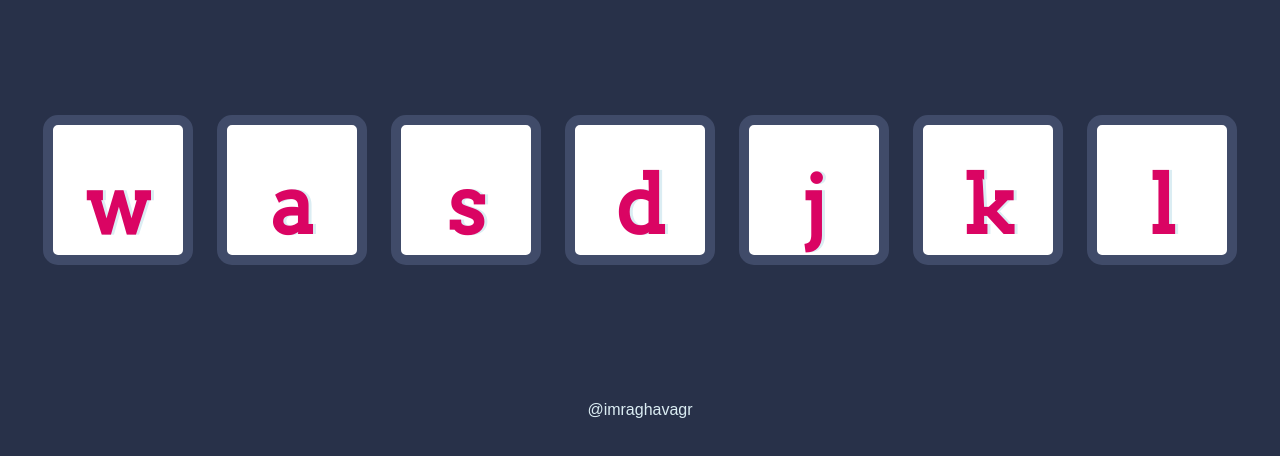
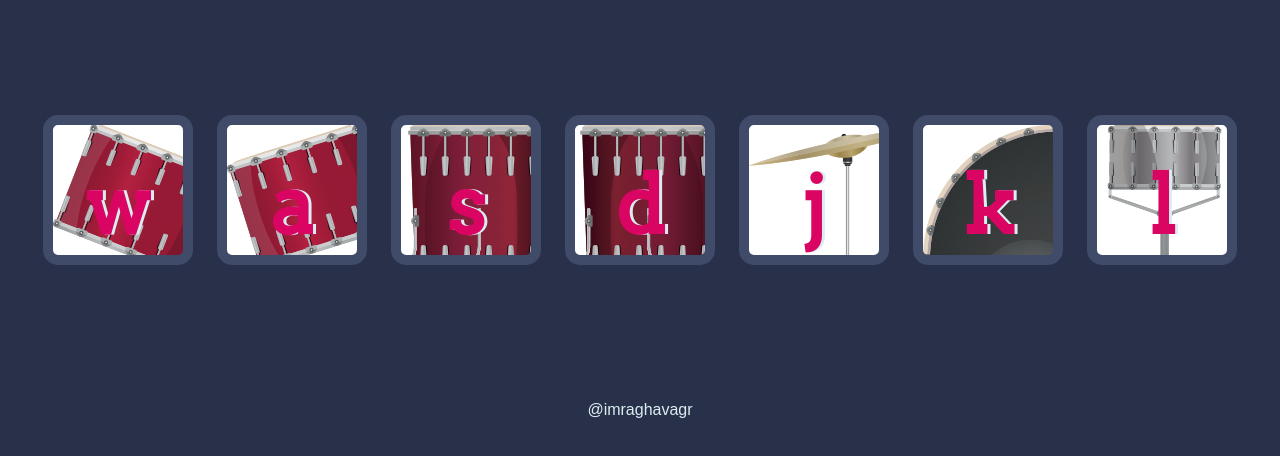
Before and after one commit to imraghavagr/drum-kit, a plain HTML site: page index.html in a window 1280 px wide. Shown: the part 174-630 px from the top of the page. Drawn offline with Linux system fonts and the light colour scheme.

Commit message:
update style.css

```diff
--- a/assets/css/style.css
+++ b/assets/css/style.css
@@ -17,31 +17,31 @@ footer {
 }
 
 .w {
-  background-image: url("./images/tom1.png");
+  background-image: url("../images/tom1.png");
 }
 
 .a {
-  background-image: url("./images/tom2.png");
+  background-image: url("../images/tom2.png");
 }
 
 .s {
-  background-image: url("./images/tom3.png");
+  background-image: url("../images/tom3.png");
 }
 
 .d {
-  background-image: url("./images/tom4.png");
+  background-image: url("../images/tom4.png");
 }
 
 .j {
-  background-image: url("./images/crash.png");
+  background-image: url("../images/crash.png");
 }
 
 .k {
-  background-image: url("./images/kick.png");
+  background-image: url("../images/kick.png");
 }
 
 .l {
-  background-image: url("./images/snare.png");
+  background-image: url("../images/snare.png");
 }
 
 .set {
```
